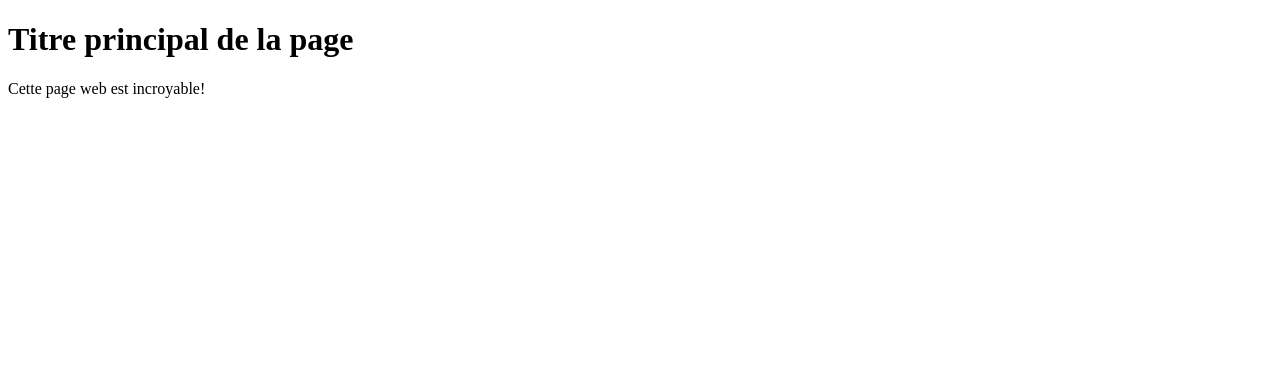
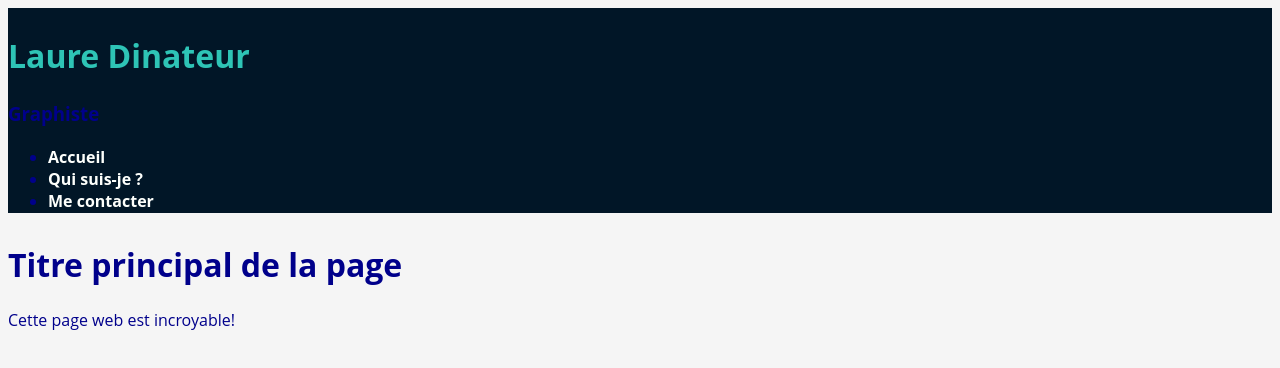
Before and after one commit to divtec-cejef/293-laure-dinateur-Magnumflow, a plain HTML site: page index.html in a window 1280 px wide. Drawn offline with Linux system fonts and the light colour scheme.

Commit message:
CSS MISE en forme + ajout des police d'écriture

```diff
--- a/css/main.css
+++ b/css/main.css
@@ -1,10 +1,76 @@
-#information header {
+/*******************************************************
+                   HEADER + CSS BASIC
+*******************************************************/
+header {
     background-color: #011627;
+    padding-top: 5px;
+    margin-bottom: 30px;
 }
-#information header li a {
-    display: inline;
+header li a {
+    color: #fdfffc;
+    font-weight: bold;
+}
+header li a:hover {
+    color: #2ec4b6;
+}
+ header h1 {
+    color: #2ec4b6;
+}
+* {
+    box-sizing: border-box;
+}
+
+body {
+    font-family: "Open Sans", sans-serif;
+    font-weight: 400;
+    font-size: 1rem;
+    line-height: 1.4;
+    color: darkblue;
+    background-color: whitesmoke;
+}
+
+img {
+    max-width: 100%;
+    height: auto;
+    width: auto;
+}
+
+a {
+    color: deeppink;
     text-decoration: none;
 }
-#information  h1 {
-    color: #2ec4b6;
+
+a:hover {
+    color: darkmagenta;
 }
+/*************************************************************
+            PAGE ACCUEIL
+ ************************************************************/
+
+
+
+
+
+
+/***************************************************************
+                Page Contact
+ *****************************************************************/
+
+
+
+
+
+
+
+
+/****************************************************************
+                Page Information
+ ***************************************************************/
+
+
+
+
+
+/****************************************************************
+                Police custom
+ ****************************************************************/
--- a/index.html
+++ b/index.html
@@ -11,11 +11,21 @@
     <meta name="author" content="Steve Fallet">
     <!-- Icône de base du site : FAVICON -->
     <link rel="icon" type="image/x-icon" href="favicon.ico">
+    <link rel="stylesheet" href="css/main.css">
 </head>
-<body>
-    <!-- Titre principal (unique) de la page -->
+<body class="Accueil">
+<header>
+    <h1>Laure Dinateur</h1>
+    <h3>Graphiste</h3>
+    <nav>
+        <ul>
+            <li><a href="index.html">Accueil</a></li>
+            <li><a href="informations.html">Qui suis-je ?</a></li>
+            <li><a href="contact.html">Me contacter</a></li>
+        </ul>
+    </nav>
+</header>
 	<h1>Titre principal de la page</h1>
-    <!-- Un paragraphe -->
     <p>Cette page web est incroyable!</p>
 </body>
 </html>
```
Also changed, not shown: contact.html (+14 -3 lines), informations.html (+3 -4 lines), fonts/open-sans-v40-latin-800.woff2 (added), fonts/open-sans-v40-latin-italic.woff2 (added), fonts/open-sans-v40-latin-regular.woff2 (added).
